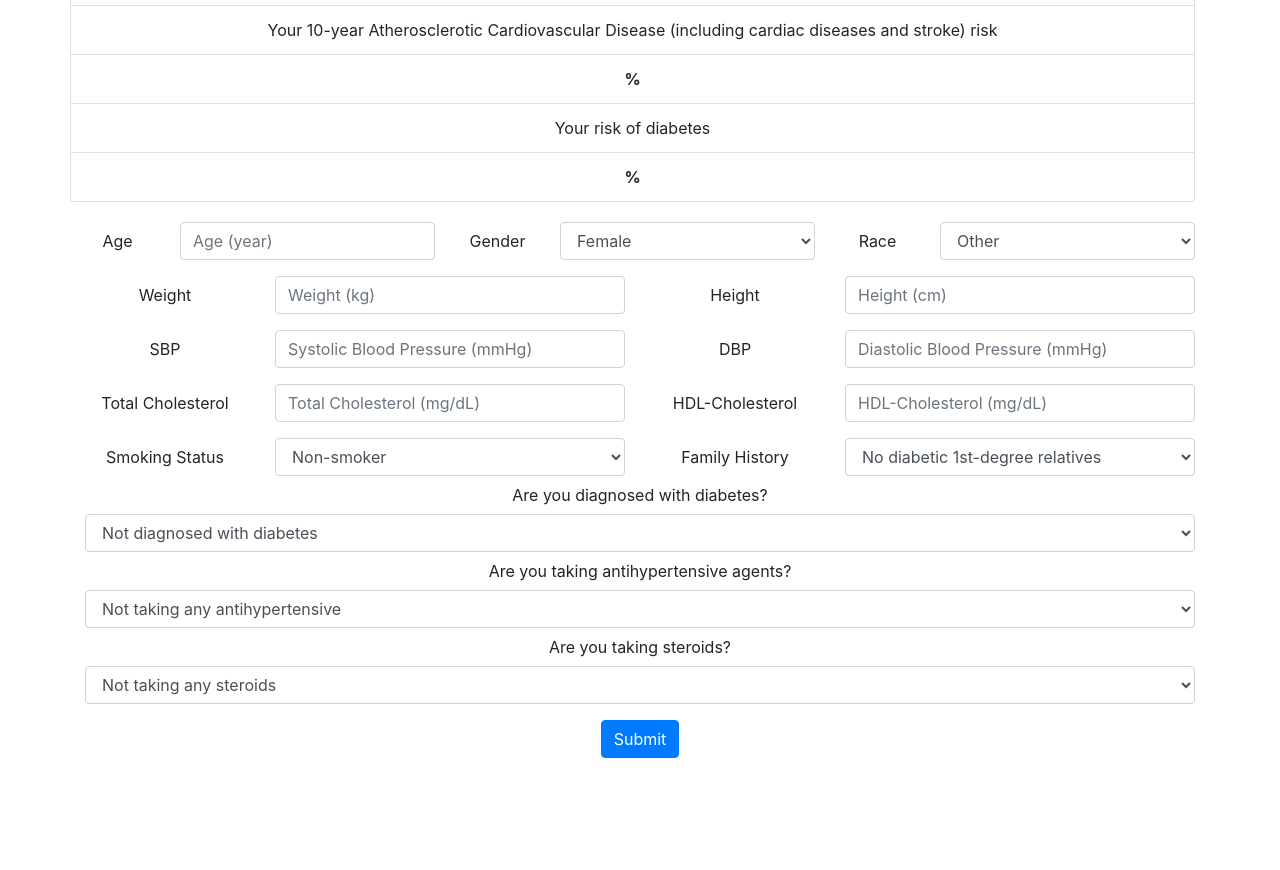
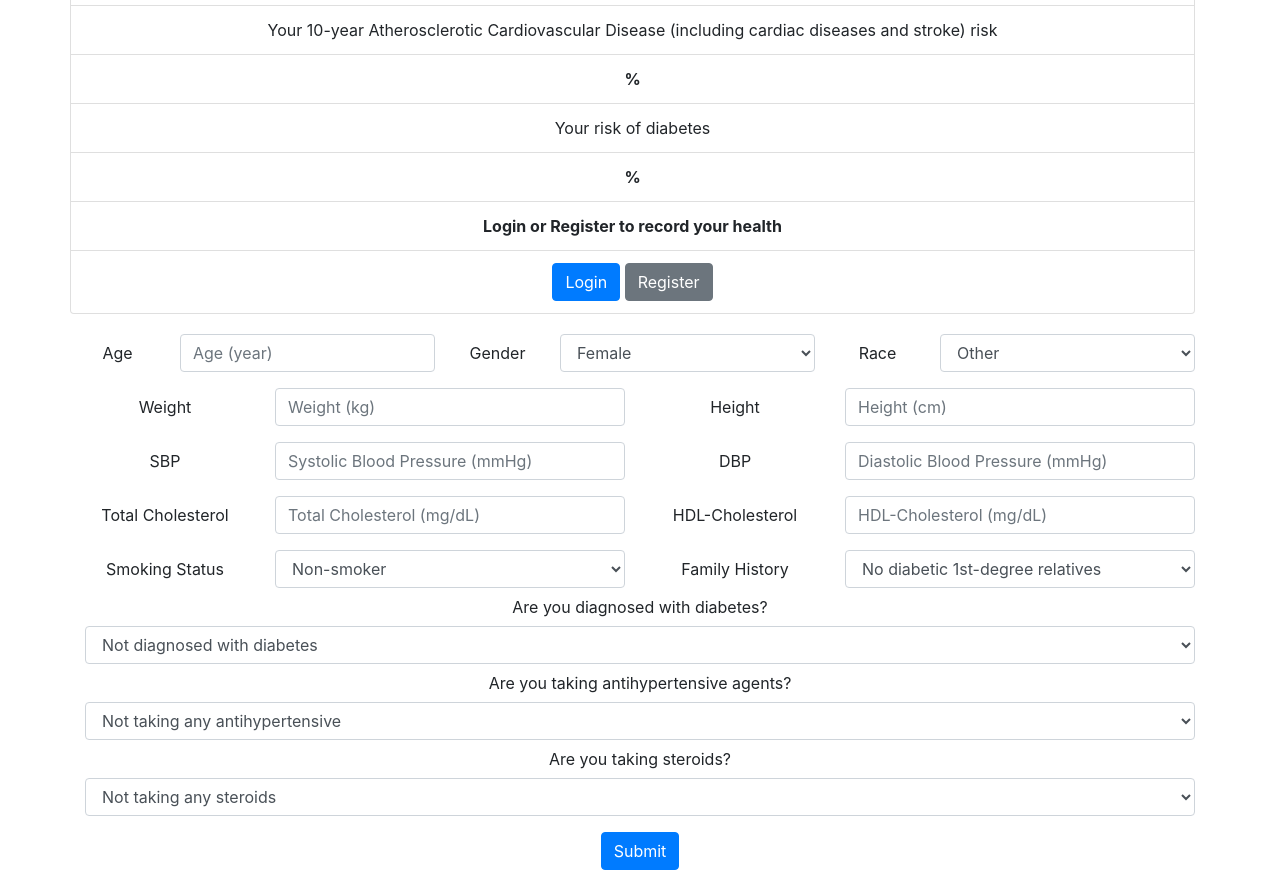
Before and after one commit to poyuH/DiseaseRiskCalculator, a Django app: template calculator/templates/calculator.html in a window 1280 px wide. Shown: the part 169-1039 px from the top of the page. Before the commit the page ends 927 px from the top, so only its background shows below. Run offline with Django 3.2, Linux system fonts and the light colour scheme; the template is opened without the code that fills it, so the values that code supplies are empty; some libraries are stand-ins or nearby versions.

Commit message:
only show dm_risk if the user is not diabetics

```diff
--- a/calculator/templates/calculator.html
+++ b/calculator/templates/calculator.html
@@ -9,8 +9,20 @@
     <li class="list-group-item"><b>{{bmi}}</b></li>
     <li class="list-group-item">{% blocktrans %}Your 10-year Atherosclerotic Cardiovascular Disease (including cardiac diseases and stroke) risk{% endblocktrans %}</li>
     <li class="list-group-item"><b>{{ascvd_risk}}%</b></li>
+    {% if not is_dm %}
     <li class="list-group-item">{% blocktrans %}Your risk of diabetes{% endblocktrans %}</li>
     <li class="list-group-item"><b>{{dm_risk}}%</b></li>
+    {% endif %}
+    <li class="list-group-item"><b>{% blocktrans %}Login or Register to record your health {% endblocktrans %}</b></li>
+    <li class="list-group-item">
+        <a href={% url 'login' %}>
+            <input class="btn btn-primary"  type="button" value="{% blocktrans %}Login{% endblocktrans %}">
+        </a>
+        <a href={% url 'register' %}>
+            <input class="btn btn-secondary"  type="button" value="{% blocktrans %}Register{% endblocktrans %}">
+        </a>
+
+    </li>
 </ul>
 </div>
 
--- a/calculator/views.py
+++ b/calculator/views.py
@@ -15,11 +15,13 @@ def calculator(request):
     objects = None
     risk_dict = {'bmi': ' ', 'ascvd_risk': ' ', 'dm_risk': ' '}
     gender, race, age = None, None, None
+    is_dm = False
 
     if request.method == 'POST':
         form = CalculatorForm(request.POST)
         if form.is_valid():
             risk_dict = _calculate_risk(form)
+            is_dm = form.cleaned_data['is_dm']
             # update or save data
             if request.user.is_active:
                 all_dict = {'uid': request.user, 'date': date.today()}
@@ -50,7 +52,7 @@ def calculator(request):
                   {'form': form, 'bmi': risk_dict['bmi'],
                    'ascvd_risk': risk_dict['ascvd_risk'],
                    'dm_risk': risk_dict['dm_risk'],
-                   'gender': gender, 'race': race, 'age': age,
+                   'gender': gender, 'race': race, 'age': age, 'is_dm': is_dm,
                    'data': json.dumps(data)})
 
 
```
